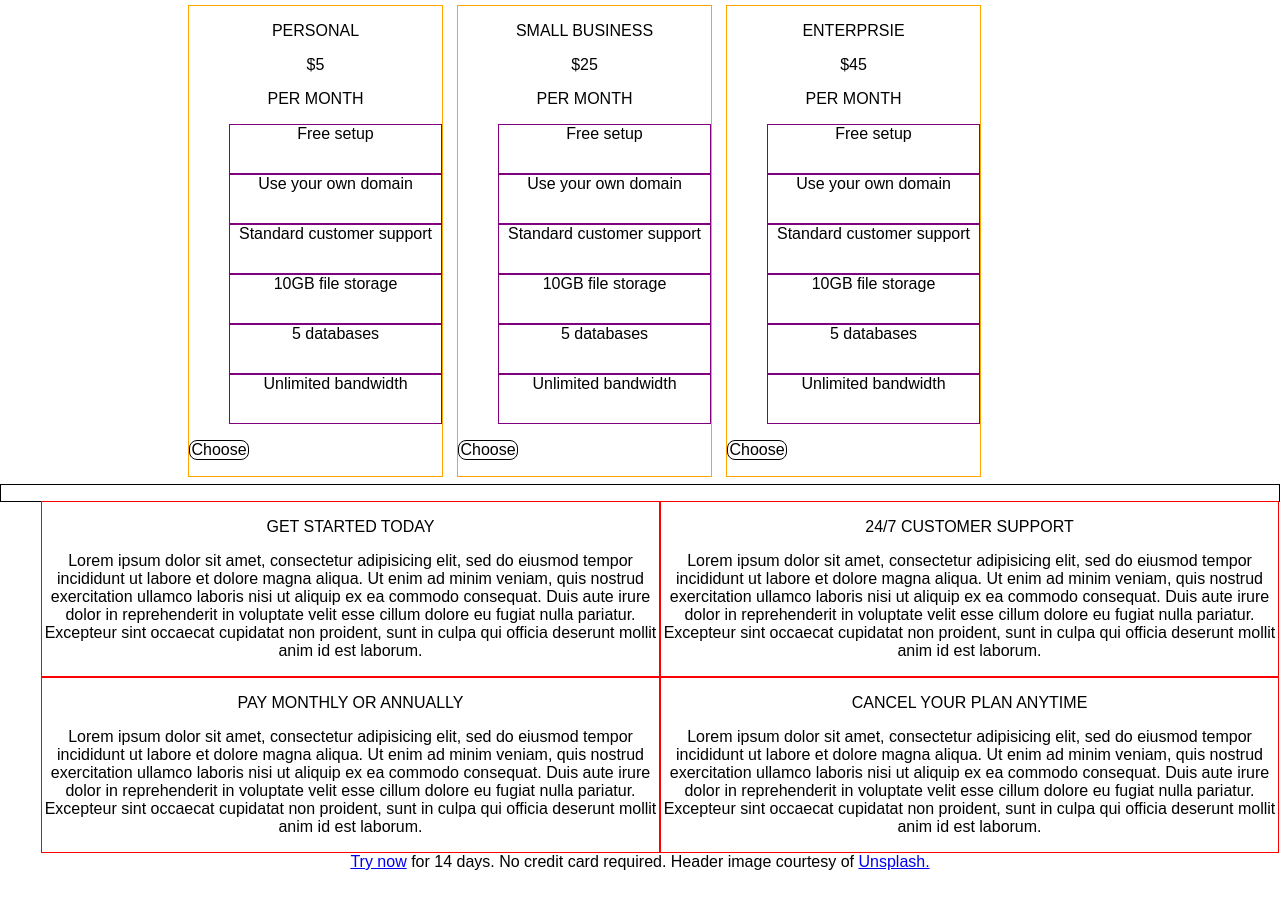
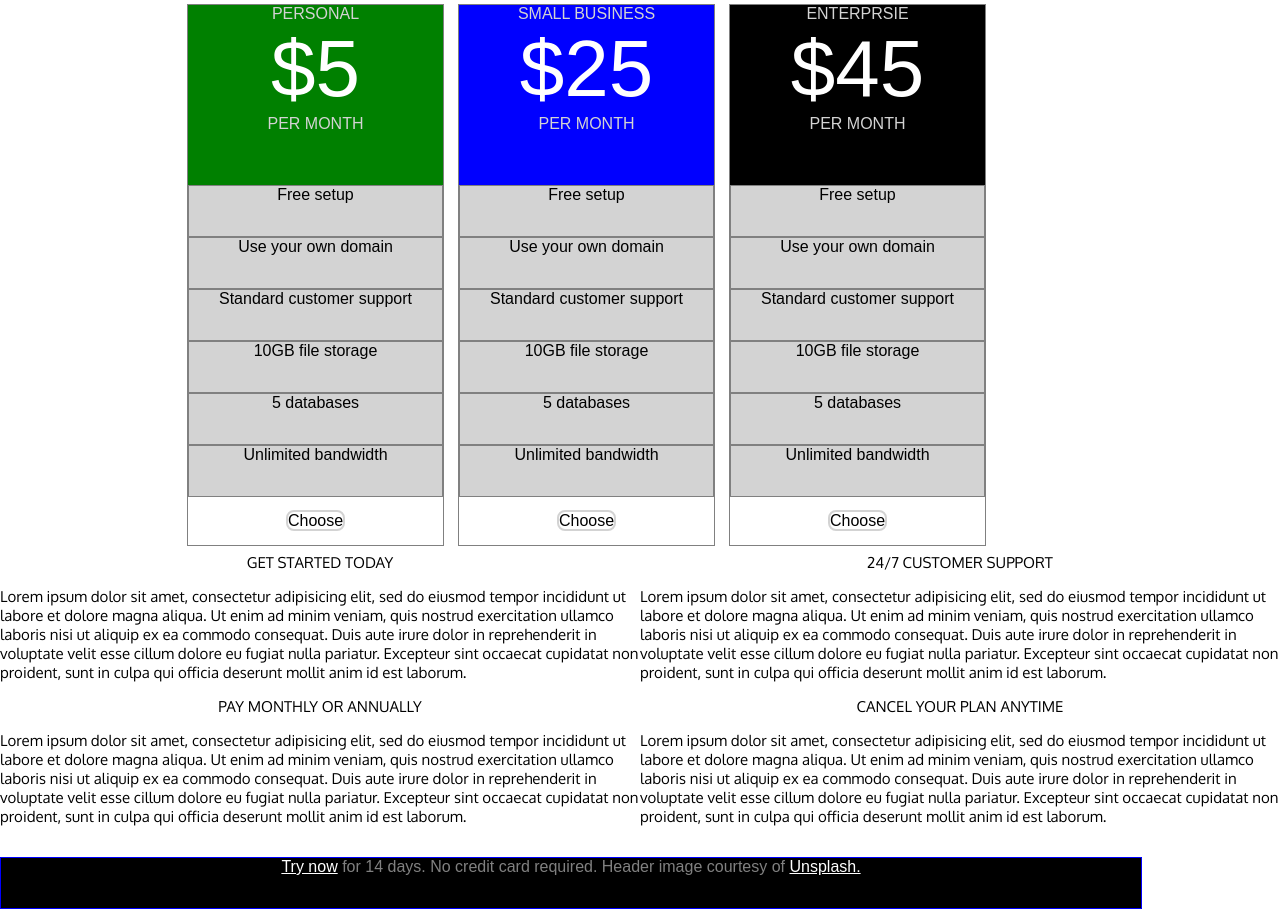
Before and after one commit to SimplyyQunda/Normal-Mode-Hosting-Site, a plain HTML site: page index.html in a window 1280 px wide. Shown: the part 366-1275 px from the top of the page. Before the commit the page ends 1253 px from the top, so only its background shows below. Drawn offline with nearby package versions, Linux system fonts and the light colour scheme.

Commit message:
though many edits it is now complete

```diff
--- a/index.html
+++ b/index.html
@@ -4,6 +4,7 @@
 	<link href="normalize.css" rel="stylesheet"/>
 	<link href="style.css" rel="stylesheet"/>
 	<link href="https://fonts.googleapis.com/css?family=Open+Sans" rel="stylesheet">
+	<link href="https://fonts.googleapis.com/css?family=Oxygen" rel="stylesheet">
 
 </head>
 <body>
@@ -38,11 +39,10 @@
 <ul class="groupinfo">
 
 	<li class="section">
-			<div class="green">
-
-				<p> PERSONAL </p>
-				<p> $5 </p>
-				<p> PER MONTH </p>
+			<div class="box green">
+				<p class="rest"> PERSONAL </p>
+				<p class="number"> $5 </p>
+				<p class="rest"> PER MONTH </p>
 			</div>
 
 		<ul class="family">
@@ -63,17 +63,17 @@
 				<span> Unlimited bandwidth </span> </li>
 		</ul>
 
-	<div>
-			<p class="button"> Choose </p>
+	<div class="button">
+			<span class="button-box"> Choose </span>
 
 	</div>
 		</li>
 
 	<li class="section">
-		<div>
-			<p> SMALL BUSINESS </p>
-			<p> $25 </p>
-			<p> PER MONTH </p>
+		<div class="box blue">
+			<p class="rest"> SMALL BUSINESS </p>
+			<p class="number"> $25 </p>
+			<p class="rest"> PER MONTH </p>
 		</div>
 
 		<ul class="family">
@@ -97,17 +97,17 @@
 			</li>
 		</ul>
 
-	<div>
-			<p class="button"> Choose </p>
+	<div class="button">
+			<span class="button-box"> Choose </span>
 	</div>
 
 			</li>
 
 		<li class="section">
-			<div>
-				<p> ENTERPRSIE </p>
-				<p> $45 </p>
-				<p> PER MONTH </p>
+			<div class="box black">
+				<p class="rest"> ENTERPRSIE </p>
+				<p class="number"> $45 </p>
+				<p class="rest"> PER MONTH </p>
 			</div>
 
 		<ul class="family">
@@ -128,8 +128,8 @@
 				<span> Unlimited bandwidth </span> </li>
 		</ul>
 
-	<div>
-			<p class="button"> Choose </p>
+	<div class="button">
+			<span class="button-box"> Choose </span>
 
 	</div>
 		</li>
@@ -138,10 +138,11 @@
 
 <div class="details">
 <ul class="longcontent">
+
 		<li class="Lorem">
 			<p class="customer">GET STARTED TODAY
 			</p>
-			<p> Lorem ipsum dolor sit amet, consectetur adipisicing elit, sed do eiusmod
+			<p class=" para"> Lorem ipsum dolor sit amet, consectetur adipisicing elit, sed do eiusmod
 			tempor incididunt ut labore et dolore magna aliqua. Ut enim ad minim veniam,
 			quis nostrud exercitation ullamco laboris nisi ut aliquip ex ea commodo
 			consequat. Duis aute irure dolor in reprehenderit in voluptate velit esse
@@ -149,10 +150,11 @@
 			proident, sunt in culpa qui officia deserunt mollit anim id est laborum.
 			</p>
 		</li>
+
 		<li class="Lorem">
 			<p class="customer">24/7 CUSTOMER SUPPORT
 			</p>
-			<p> Lorem ipsum dolor sit amet, consectetur adipisicing elit, sed do eiusmod
+			<p class="para"> Lorem ipsum dolor sit amet, consectetur adipisicing elit, sed do eiusmod
 			tempor incididunt ut labore et dolore magna aliqua. Ut enim ad minim veniam,
 			quis nostrud exercitation ullamco laboris nisi ut aliquip ex ea commodo
 			consequat. Duis aute irure dolor in reprehenderit in voluptate velit esse
@@ -160,10 +162,12 @@
 			proident, sunt in culpa qui officia deserunt mollit anim id est laborum.
 			</p>
 		</li>
+
+
 		<li class="Lorem">
 			<p class="pay"> PAY MONTHLY OR ANNUALLY
 			</p>
-			<p> Lorem ipsum dolor sit amet, consectetur adipisicing elit, sed do eiusmod
+			<p class="para"> Lorem ipsum dolor sit amet, consectetur adipisicing elit, sed do eiusmod
 			tempor incididunt ut labore et dolore magna aliqua. Ut enim ad minim veniam,
 			quis nostrud exercitation ullamco laboris nisi ut aliquip ex ea commodo
 			consequat. Duis aute irure dolor in reprehenderit in voluptate velit esse
@@ -171,10 +175,11 @@
 			proident, sunt in culpa qui officia deserunt mollit anim id est laborum.
 			</p>
 		</li>
+
 		<li class="Lorem">
 			<p class="pay"> CANCEL YOUR PLAN ANYTIME
 			</p>
-			<p > Lorem ipsum dolor sit amet, consectetur adipisicing elit, sed do eiusmod
+			<p class="para" > Lorem ipsum dolor sit amet, consectetur adipisicing elit, sed do eiusmod
 			tempor incididunt ut labore et dolore magna aliqua. Ut enim ad minim veniam,
 			quis nostrud exercitation ullamco laboris nisi ut aliquip ex ea commodo
 			consequat. Duis aute irure dolor in reprehenderit in voluptate velit esse
@@ -185,8 +190,8 @@
 	</ul>
 	</div>
 
-	<div class="footer">
-		<p> <a class="footerlink" href=http://google.com>Try now</a> for 14 days. No credit card required. Header image courtesy of  <a class="footerlink" href=http://google.com>Unsplash.</a> </p>
+	<div class="footer-box">
+		<p> <a class="footerlink" href=http://google.com>Try now</a><a class="footer"> for 14 days. No credit card required. Header image courtesy of </a> <a class="footerlink" href=http://google.com>Unsplash.</a> </p>
 	</div>
 </div>
 
--- a/style.css
+++ b/style.css
@@ -1,8 +1,10 @@
 *{
-	-webkit-box-sizing:border-box;
+	/*-webkit-box-sizing:border-box;
 	-moz-box-sizing:border-box;
-	-box-sizing: border-box;
+	-box-sizing: border-box;*/
 }
+
+/*/ website banner picture section/*/
 
 img{
   width: 1140px;
@@ -10,21 +12,21 @@ img{
   filter: blur(5px);
   position: relative;
   top: 7px;
+}
 
-}
 .main{
 	position: relative;
     top: 3px;
+}
 
-}
 ul{
 	 list-style-type:none;
 	 text-align: center;
-
+	 padding-left: initial;
 }
 
 .intro{
-	border: 1px solid blue;
+	/*border: 1px solid blue;*/
 	text-align: center;
 	position: absolute;
 	top: 80px;
@@ -32,29 +34,52 @@ ul{
 	width: 100%;
 	font-size: 40px;
 	padding:0px;
-
-
 	color:white;
 	font-family: 'Open Sans', sans-serif;
+}
 
+p{
+	margin-top: 0px;
+}
 
-}
 .links a {
 font-size: 13px;
 padding-left: 2%;
 text-decoration: none;
 color:grey;
 }
+
+
+/*/ Personal. Small Business, and Enterprise middle section /*/
+
+
 .price a{
 font-size: 13px;
 padding-left: 2%;
 text-decoration: none;
 color:black;
+}
+
+.box{
+	width: 230px;
+ 	height: 180px;
+}
+
+.box{
+	width: 255px;
 
 }
-.box{
-	width: 230px;
- 	height: 168px;
+
+.green{
+	background: green;
+}
+
+.blue{
+	background: blue;
+}
+
+.black{
+	background: black;
 }
 .brand{
 	font-size: 13px;
@@ -62,66 +87,119 @@ color:black;
 
 }
 .content{
-	border: 1px solid green;
+	/*border: 1px solid green;*/
 }
 
 .group{
-	border: 1px solid yellow;
+	/*border: 1px solid yellow;*/
 }
 
 .section{
-	border: 1px solid orange;
+	border: 1px solid grey;
 	float: left;
 	margin: 7px;
 	width: 255px;
+	text-align: center;
 }
 }
 .family{
-	border: 1px solid red;
+	/*border: 1px solid red;*/
 	padding-left: 0px;
 }
 
 .package{
-	border: 1px solid purple;
+	border: 1px solid grey;
 	height:50px;
-}
-
-.button{
-	border: 1px solid black;
-	border-radius: 8px;
-	width: 60px;
-
-}
-html{
-	text-align:center;
-}
-
-
-.details{
-	border: 1px solid black;
-	clear: both;
-}
-
-}
-.customer{
-	border: 1px solid black;
+	background-color: lightgrey;
+	padding: none;
 
 }
 
 }
-.footer a{
+.per{
+margin-bottom: 45px;
+}
+
+.button-box{
+	border: 2px solid lightgrey;
+	border-radius: 8px;
+	width:70px;
+
+}
+
+.button{
+	margin-bottom: 15px;
+	margin-top: 15px;
+}
+
+/* Details for customers*/
+
+
+.details{
+	/*border: 1px solid black;*/
+	clear: both;
+}
+
+.longcontent{
+	overflow: auto;
+}
+
+
+.customer{
+/*	border: 1px solid black;*/
+}
+
+.Lorem{
+	font-family: 'Oxygen', sans-serif;
+	font-size: 15px;
+	width: 50%;
+	margin-right:0px;
+	float: left;
+}
+
+.support{
+	width: 50%;
+	margin-right:0px;
+}
+
+.para{
+	text-align: left;
+}
+
+
+.number{
+	font-size: 80px;
+	color:white;
+	margin: 0px;
+}
+.rest{
+	margin-bottom: 0px;
+	color: lightgrey;
+}
+
+
+
+/*Footer*/
+
+.footer-box {
 	border: 1px solid blue;
 	float: left;
 	clear: both;
+	text-align: center;
 	background-color: black;
+	color: grey;
+	width: 1140px;
+	height: 50px;
+	/*	margin:0px;*/
+}
+
+.footerlink{
 	color: white;
-	margin:0px;
 }
 .groupinfo{
 padding-left: 180px;
 }
-.Lorem {
-	border: 1px solid red;
-	float: left;
-	width: 50%;
+
+.container{
+	border: 1px solid black;
 }
```
